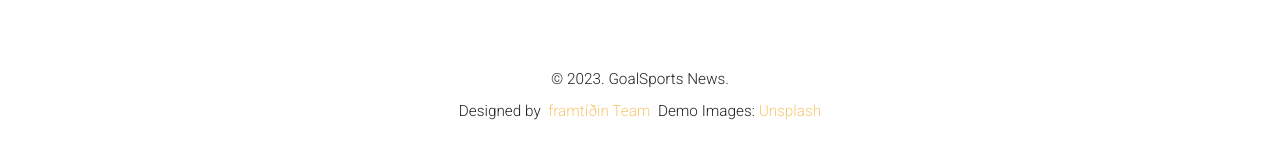
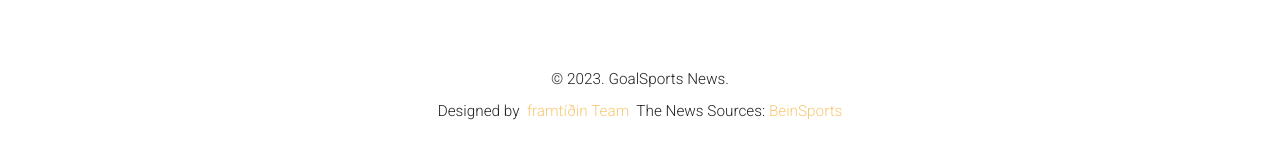
Before and after one commit to engahmadnahal/NewsScrapReact, a React (Create React App) app: page / in a window 1280 px wide. Shown: the part 3011-3169 px from the top of the page. Built offline with nearby package versions, Linux system fonts and the light colour scheme; a web font is replaced by a local one.

Commit message:
re-vu up

```diff
--- a/src/components/Footer.jsx
+++ b/src/components/Footer.jsx
@@ -1,12 +1,14 @@
 import React from "react";
 
 function Footer() {
+  const date = new Date();
+  let year = date.getFullYear();
   return (
     // <!--  #fh5co-footer -->
     <footer id="fh5co-footer">
       <p>
         <small>
-          &copy; 2023. GoalSports News. <br />
+          &copy; {year}. GoalSports News. <br />
           Designed by &nbsp;
           <a
             href="https://github.com/engahmadnahal/NewsScrapReact"
@@ -15,13 +17,13 @@ function Footer() {
           >
             framtíðin Team
           </a>
-          &nbsp; Demo Images:&nbsp;
+          &nbsp; The News Sources:&nbsp;
           <a
-            href="http://unsplash.com/"
+            href="https://www.beinsports.com/en/"
             target="_blank"
             rel="noopener noreferrer"
           >
-            Unsplash
+            BeinSports
           </a>
         </small>
       </p>
```
